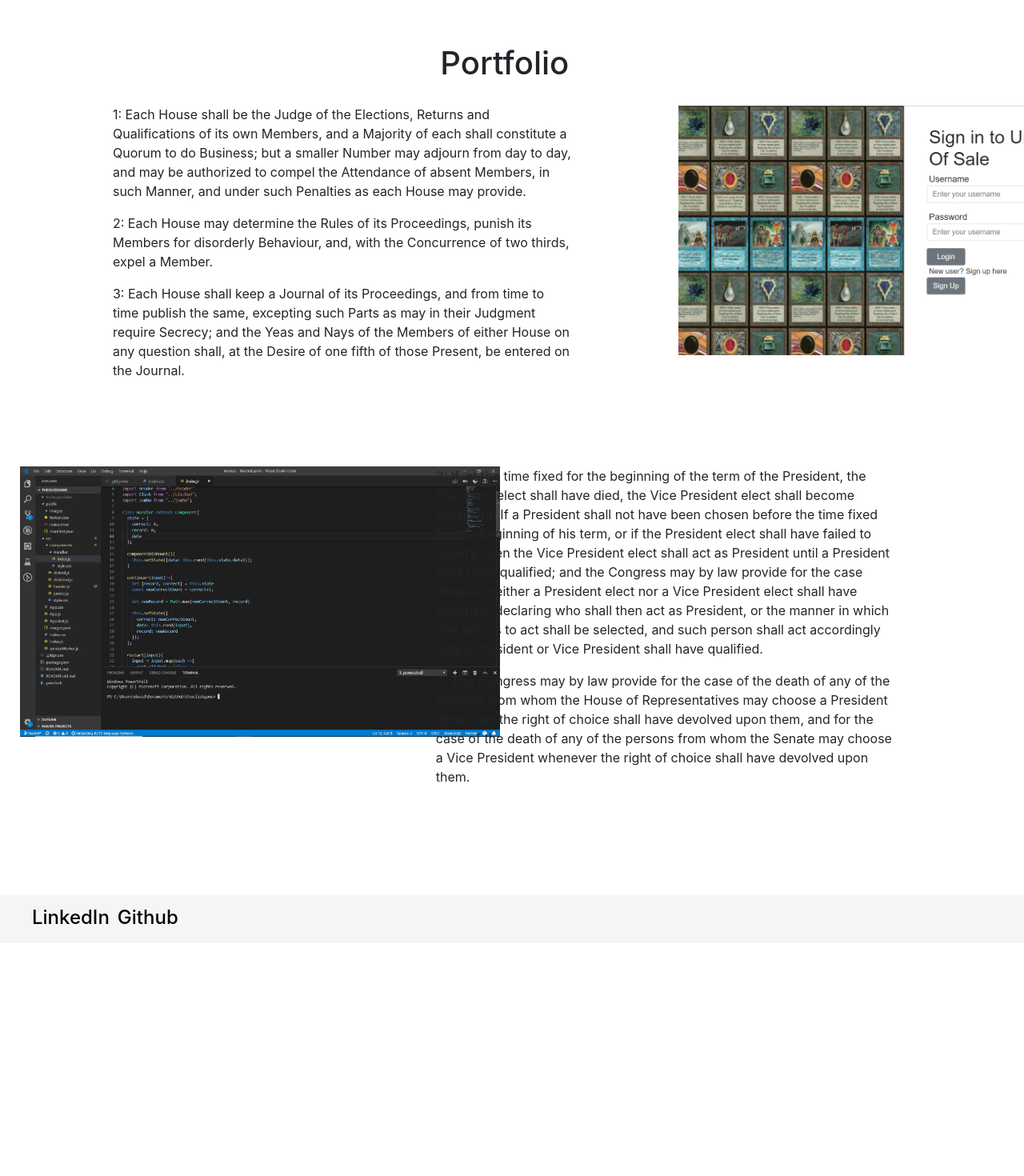
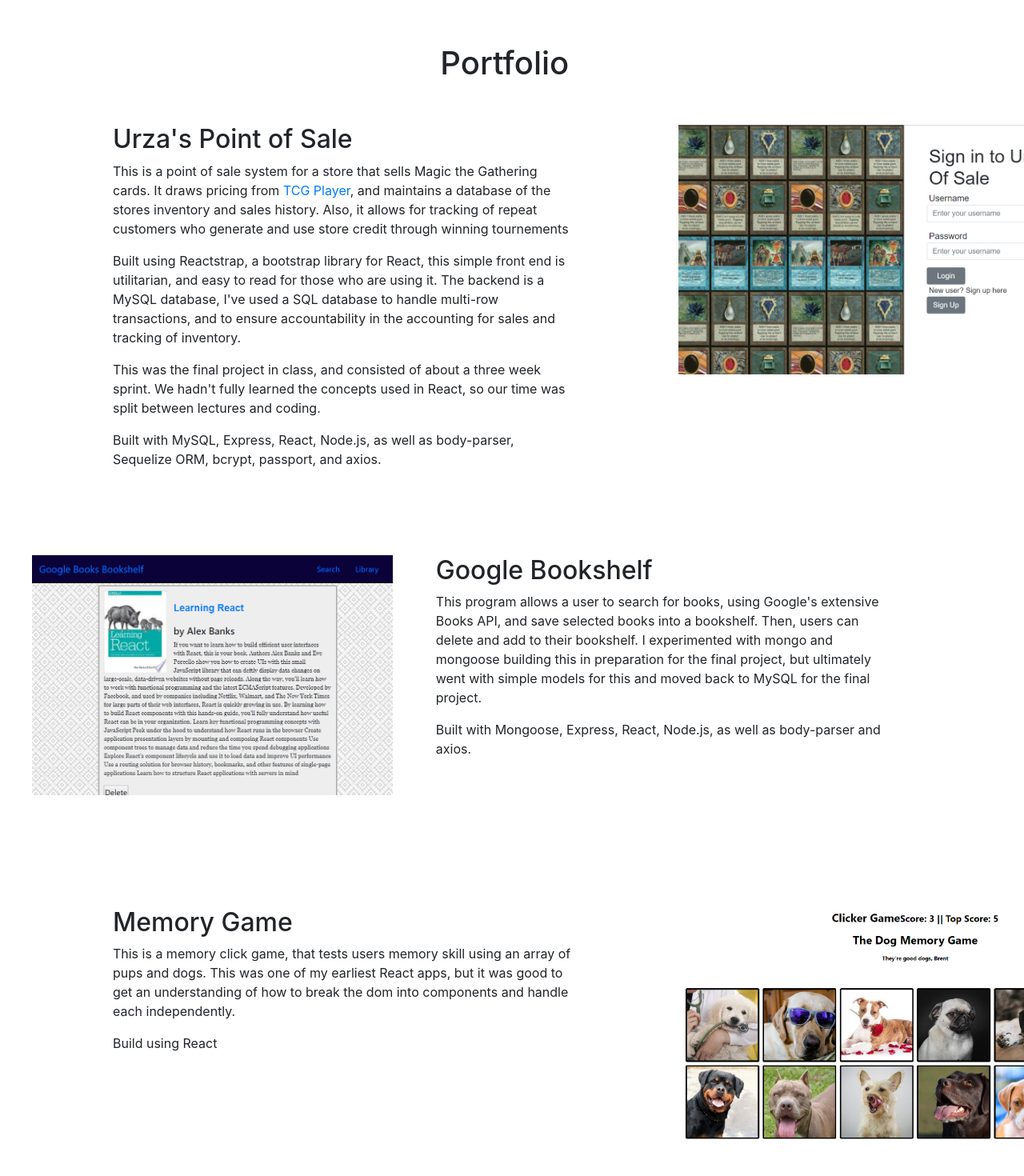
Before and after one commit to DMBarnett/reactportfolio, a React (Create React App) app: page / in a window 1280 px wide. Shown: the part 1220-2690 px from the top of the page at 80% size. Before the commit the page ends 2399 px from the top, so only its background shows below. Built offline with nearby package versions, Linux system fonts and the light colour scheme.

Commit message:
single page

```diff
--- a/src/App.js
+++ b/src/App.js
@@ -17,7 +17,6 @@ class App extends Component {
           <Router>
             <Switch>
               <Route exact path="/" component={Welcome}></Route>
-              <Route exact path="/Portfolio" component={Portfolio}></Route>
             </Switch>
           </Router>
           <Footer />
--- a/src/components/Header/index.js
+++ b/src/components/Header/index.js
@@ -25,12 +25,6 @@ class Header extends Component{
           <Collapse isOpen={this.state.isOpen} navbar>
             <Nav className="ml-auto" navbar>
               <NavItem>
-                <NavLink href="/">Home</NavLink>
-              </NavItem>
-              <NavItem>
-                <NavLink href="/Portfolio">Portfolio</NavLink>
-              </NavItem>
-              <NavItem>
                 <NavLink href="https://github.com/DMBarnett">Github</NavLink>
               </NavItem>
               <NavItem>
--- a/src/screens/Welcome/index.js
+++ b/src/screens/Welcome/index.js
@@ -12,6 +12,8 @@ import node from "../../images/skills/nodejs.png"
 import bootst from "../../images/skills/bootstrap.png"
 import urza from "../../images/Urza.png"
 import vsc from "../../images/VSC.png"
+import gbooks from "../../images/GoogleBooks.png"
+import dogs from "../../images/doggos.png"
 import food from "../../images/F2T.png"
 import "./style.css"
 
@@ -87,14 +89,19 @@ class Welcome extends Component{
               <h1>Portfolio</h1>
             </Col>
           </Row>
+          <br />
           <Row>
             <Col xs="0" sm="1"></Col>
             <Col xs="12" sm="6" className="portfolioText">
-              <p>1: Each House shall be the Judge of the Elections, Returns and Qualifications of its own Members, and a Majority of each shall constitute a Quorum to do Business; but a smaller Number may adjourn from day to day, and may be authorized to compel the Attendance of absent Members, in such Manner, and under such Penalties as each House may provide.</p>
+              <h2>Urza's Point of Sale</h2>
+              <p>This is a point of sale system for a store that sells Magic the Gathering cards.  It draws pricing from <a href="tcgplayer.com">TCG Player</a>, and maintains a database of the stores inventory and sales history.  Also, it allows for tracking of repeat customers who generate and use store credit through winning tournements</p>
 
-              <p>2: Each House may determine the Rules of its Proceedings, punish its Members for disorderly Behaviour, and, with the Concurrence of two thirds, expel a Member.</p>
+              <p>Built using Reactstrap, a bootstrap library for React, this simple front end is utilitarian, and easy to read for those who are using it.  The backend is a MySQL database, I've used a SQL database to handle multi-row transactions, and to ensure accountability in the accounting for sales and tracking of inventory.</p>
 
-              <p>3: Each House shall keep a Journal of its Proceedings, and from time to time publish the same, excepting such Parts as may in their Judgment require Secrecy; and the Yeas and Nays of the Members of either House on any question shall, at the Desire of one fifth of those Present, be entered on the Journal.</p>
+              <p>This was the final project in class, and consisted of about a three week sprint.  We hadn't fully learned the concepts used in React, so our time was split between lectures and coding.</p>
+
+              <p>Built with MySQL, Express, React, Node.js, as well as body-parser, Sequelize ORM, bcrypt, passport, and axios.</p>
+
             </Col>
             <Col xs="0" sm="1"></Col>
             <Col xs="12" sm="4" className="portfolioImgCol">
@@ -105,19 +112,76 @@ class Welcome extends Component{
           <br />
           <br />
           <Row>
-            <Col xs="12" sm="4" className="portfolioImgCol" id="github">
+            <Col xs="12" sm="4" className="portfolioImgCol">
+              <a href="https://salty-forest-82379.herokuapp.com/" target="_blank" rel="noopener noreferrer">
+                <img className="gbooksImg" src={gbooks} alt="Google Book Search"></img>
+              </a>
+            </Col>
+            <Col xs="0" sm="1"></Col>
+            <Col xs="12" sm="6" className="portfolioText">
+              <h2>Google Bookshelf</h2>
+              <p>This program allows a user to search for books, using Google's extensive Books API, and save selected books into a bookshelf.  Then, users can delete and add to their bookshelf.  I experimented with mongo and mongoose building this in preparation for the final project, but ultimately went with simple models for this and moved back to MySQL for the final project.</p>
+
+              <p>Built with Mongoose, Express, React, Node.js, as well as body-parser and axios.</p>
+            </Col>
+            <Col xs="0" sm="1"></Col>
+          </Row>
+          <br />
+          <br />
+          <br />
+          <br />
+          <br />
+          <Row>
+            <Col xs="0" sm="1"></Col>
+            <Col xs="12" sm="6" className="portfolioText">
+              <h2>Memory Game</h2>
+              <p>This is a memory click game, that tests users memory skill using an array of pups and dogs. This was one of my earliest React apps, but it was good to get an understanding of how to break the dom into components and handle each independently.</p>
+
+              <p>Build using React</p>
+            </Col>
+            <Col xs="0" sm="1"></Col>
+            <Col xs="12" sm="4" className="portfolioImgCol">
+              <a href="https://aqueous-savannah-77755.herokuapp.com/" target="_blank" rel="noopener noreferrer">
+                <img className="portImg" src={dogs} alt="Memory click game"></img>
+              </a>
+            </Col>
+          </Row>
+          <br />
+          <br />
+          <br />
+          <Row>
+            <Col xs="12" sm="4" className="portfolioImgCol">
+              <a href="https://radiant-fortress-59044.herokuapp.com/index.html" target="_blank" rel="noopener noreferrer">
+                <img className="gbooksImg" src={food} alt="Food To Table"></img>
+              </a>
+            </Col>
+            <Col xs="0" sm="1"></Col>
+            <Col xs="12" sm="6" className="portfolioText">
+              <h2>Fridge 2 Table</h2>
+              <p>This was our second prject in class, it gives users recipes based on what they have in their fridge. We had a lot of trouble initially with the many-to-many relationship in MySQL, but once understood it worked really smoothly. I handled a lot of the api calls and worked on the database calls, and spent a lot of time pair programming, which was a first, and turned out to be really helpful. We built this before learning React, but it would have worked wonders for how difficult some of the api and database calls became.</p>
+
+              <p>Built with MySQL, Express, Sequelize ORM, Twilio, Node.js, and Handlebars.</p>
+            </Col>
+            <Col xs="0" sm="1"></Col>
+          </Row>
+          <br />
+          <br />
+          <br />
+          <br />
+          <br />
+          <Row>
+            <Col xs="0" sm="1"></Col>
+            <Col xs="12" sm="6" className="portfolioText">
+              <h2>Github</h2>
+              <p>Please peruse my github, along with the projects listed above I have several other projects I've featured on my profile.</p>
+              <p>I have experience with the MERN stack, with both NoSQL and SQL databases, and I've tinkered with Python/Django web development, and I look forward to putting these skills to use advancing your companies goals.</p>
+            </Col>
+            <Col xs="0" sm="1"></Col>
+            <Col xs="12" sm="4" className="portfolioImgCol">
               <a href="https://github.com/DMBarnett" target="_blank" rel="noopener noreferrer">
                 <img className="portImg" src={vsc} alt="Github"></img>
               </a>
             </Col>
-            <Col xs="0" sm="1"></Col>
-
-            <Col xs="12" sm="6" className="portfolioText">
-              <p>3: If, at the time fixed for the beginning of the term of the President, the President elect shall have died, the Vice President elect shall become President. If a President shall not have been chosen before the time fixed for the beginning of his term, or if the President elect shall have failed to qualify, then the Vice President elect shall act as President until a President shall have qualified; and the Congress may by law provide for the case wherein neither a President elect nor a Vice President elect shall have qualified, declaring who shall then act as President, or the manner in which one who is to act shall be selected, and such person shall act accordingly until a President or Vice President shall have qualified. </p>
-              <p>4: The Congress may by law provide for the case of the death of any of the persons from whom the House of Representatives may choose a President whenever the right of choice shall have devolved upon them, and for the case of the death of any of the persons from whom the Senate may choose a Vice President whenever the right of choice shall have devolved upon them.   </p>
-            </Col>
-            <Col xs="0" sm="1"></Col>
-
           </Row>
           <br />
           <br />
--- a/src/screens/Welcome/style.css
+++ b/src/screens/Welcome/style.css
@@ -28,3 +28,7 @@
 #github{
   padding-left: 0px;
 }
+
+.gbooksImg{
+  height:300px;
+}
```
Also changed, not shown: src/images/GoogleBooks.png (added), src/images/doggos.png (added).
